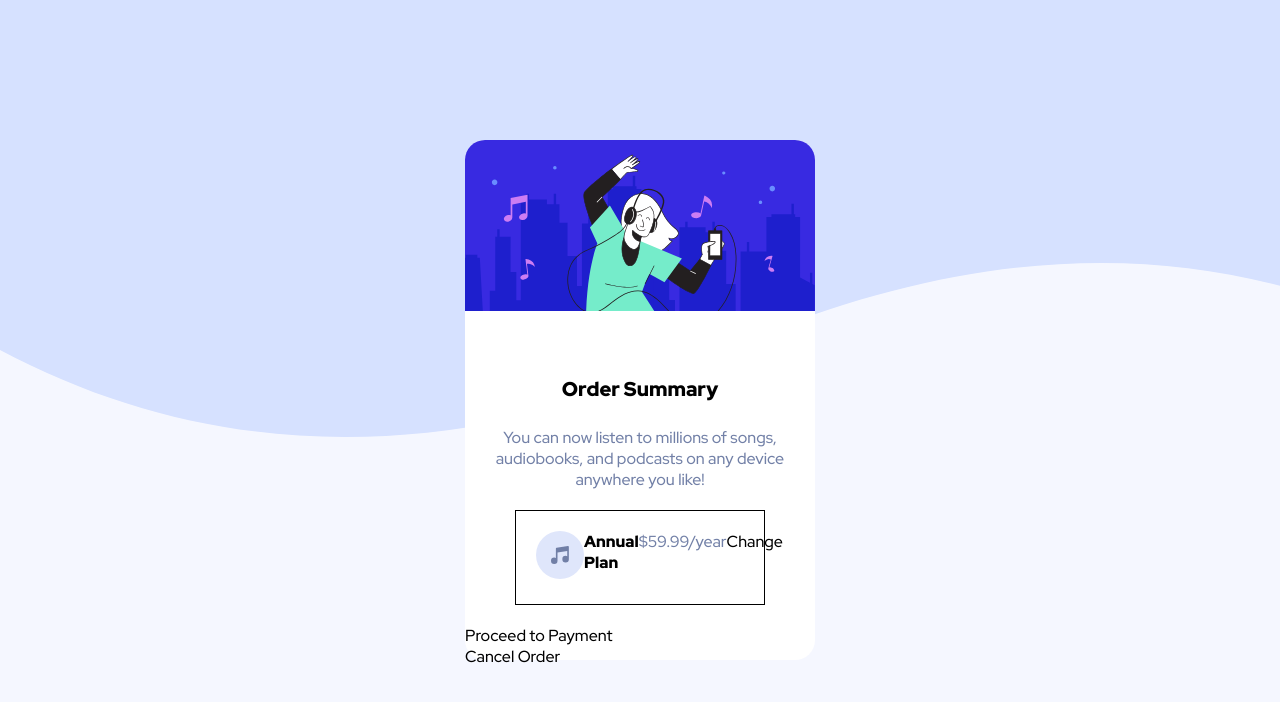
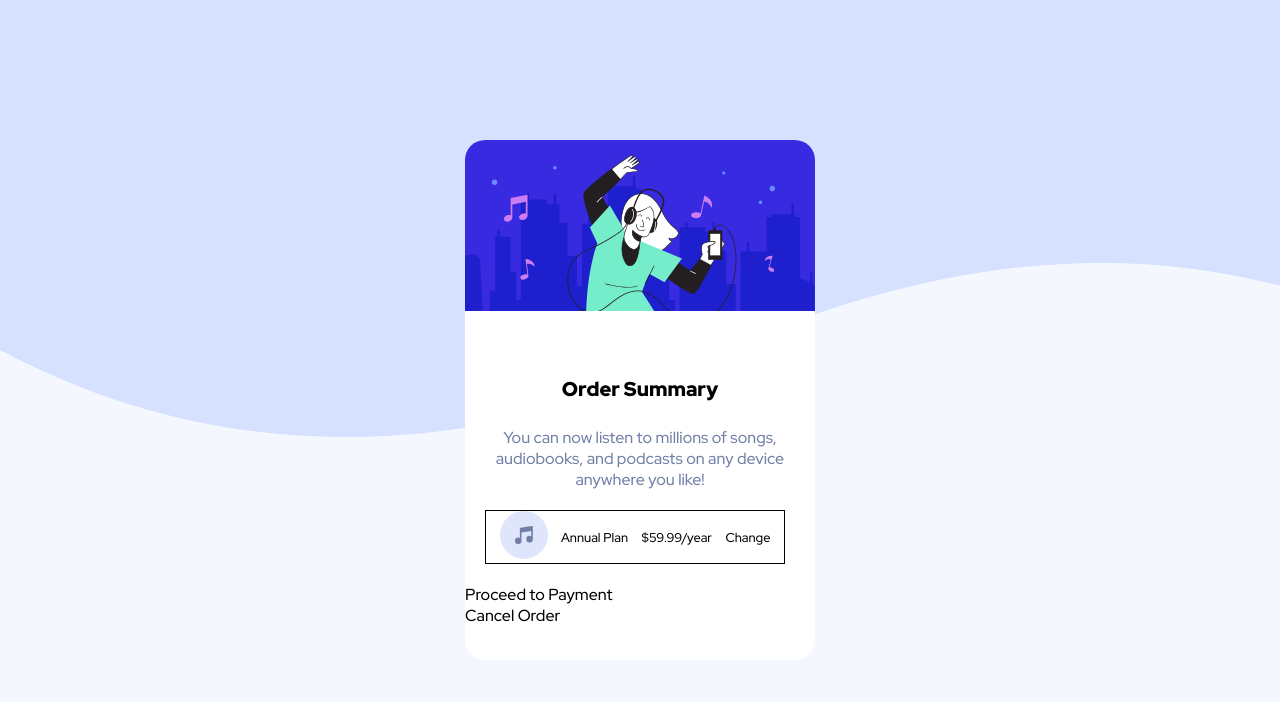
Before and after one commit to AlexandreC6/order-summary-component-main, a plain HTML site: page index.html in a window 1280 px wide. Drawn offline with Linux system fonts and the light colour scheme.

Commit message:
Avant solution frontEndMentor

```diff
--- a/style.css
+++ b/style.css
@@ -32,7 +32,6 @@ img[src*='illustration-hero'] {
 
 
 /* Decoration of container */
-
 .title1 {
     font-weight: 900;
     margin: 60px 0 25px 0;
@@ -44,6 +43,8 @@ img[src*='illustration-hero'] {
     color: hsl(224, 23%, 55%);
     text-align: center;
 }
+/*
+
 
 .icon_music {
 
@@ -61,13 +62,34 @@ img[src*='illustration-hero'] {
 .change {
 
 }
-
+ */
 /* Box du price plan */
 
 .box_plan {
     border:  1px solid black;
     display: flex;
-    margin: 20px 50px;
-    padding: 20px;
+    margin: 20px;
+    padding: 0;
+    width: 300px;
+    align-items: center;
+    text-align: left;
+    justify-content: space-evenly;
+    font-size: 0.8em;
 
 }
+
+.icon_music {
+
+
+}
+
+.titleSub {
+
+}
+
+.price {
+}
+
+.change {
+
+}
```
